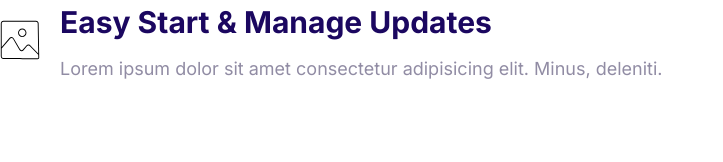
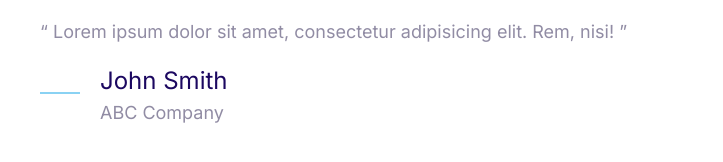
Before and after one commit to LenardLn/moshify, a plain HTML site: page index.html in a window 1280 px wide. Shown: the whole page, without its empty margins (0-723 px from the left). Drawn offline with Linux system fonts and the light colour scheme.

Commit message:
Making the Quotes and the Author&Company

```diff
--- a/css/styles.css
+++ b/css/styles.css
@@ -4,8 +4,9 @@
     --color-accent: #ff3400;
     --color-headings: #1b0760;
     --color-body: #918ca4;
+    --color-body-darker:#5c5577;
     --color-border: #ccc;
-    --border-radius: 30px
+    --border-radius: 30px;
 }
 
 *, *::after, *::before {
@@ -389,3 +390,53 @@
 .media__image {
     margin-top: 2rem;
 }
+
+/* Quotes */
+
+.quote {
+  font-size: 3rem;
+  font-style: italic;
+  color: var(--color-body-darker);
+  line-height: 1.3;
+}
+
+.quote__text::before {
+  content: open-quote;
+}
+
+.quote__text::after {
+  content: close-quote;
+}
+
+.quote__author {
+  font-size: 3rem;
+  font-weight: 500;
+  font-style: normal;
+  margin-bottom: 0;
+}
+
+.quote__organization {
+  color: var(--color-headings);
+  opacity: 0.4;
+  font-size: 2rem;
+  font-style: normal;
+}
+
+.quote__line {
+  position: relative;
+  bottom: 10px;
+}
+
+@media screen and (min-width: 1024px) {
+  .quote {
+    font-size: 2rem;
+  }
+
+  .quote__author {
+    font-size: 2.4rem;
+  }
+
+  .quote__organization {
+    font-size: 1.6rem;
+  }
+}
--- a/index.html
+++ b/index.html
@@ -14,16 +14,25 @@
     <link rel="stylesheet" href="css/styles.css" />
   </head>
   <body>
+    <blockquote class="quotes">
+      <p class="quote__text">
+        Lorem ipsum dolor sit amet, consectetur adipisicing elit. Rem, nisi!
+      </p>
+      <footer>
         <div class="media">
           <div class="media__image">
-        <svg class="icon icon--primary">
-          <use xlink:href="images/sprite.svg#snap"></use>
+            <svg class="icon icon--primary quote__line">
+              <use xlink:href="images/sprite.svg#line"></use>
             </svg>
           </div>
           <div class="media__body">
-        <h3 class="media__title">Easy Start & Manage Updates</h3>
-        <p>Lorem ipsum dolor sit amet consectetur adipisicing elit. Minus, deleniti.</p>
+            <h3 class="media__title quote__author">John Smith</h3>
+            <p class="quote_organization">
+             ABC Company
+            </p>
           </div>
         </div>
+      </footer>
+    </blockquote>
   </body>
 </html>
```
Also changed, not shown: components/media.html (+3 -1 lines), components/quotes.html (added, +18 -0 lines). Lines whose indentation alone changed are shown as unchanged.
